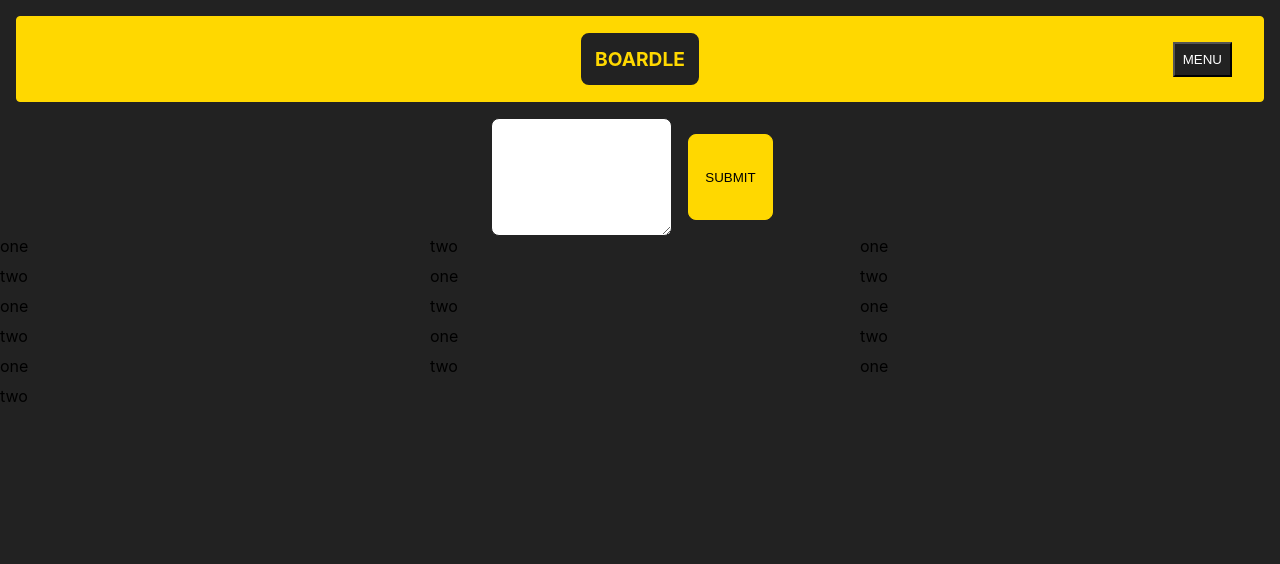
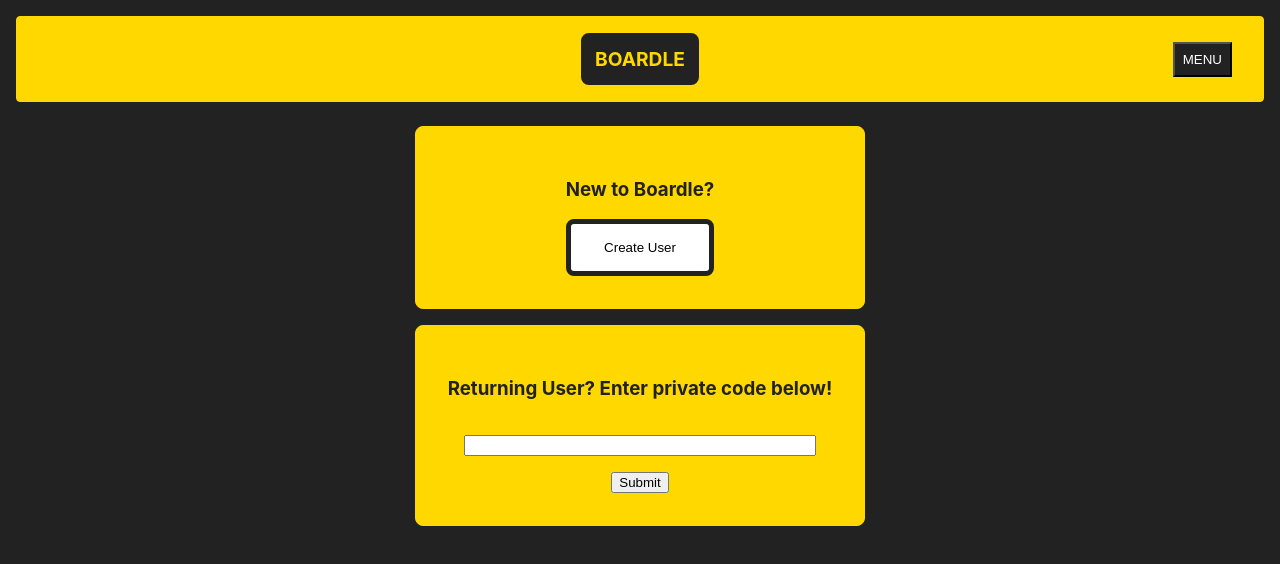
Before and after one commit to alevin93/boardle, a React (Create React App) app: page / in a window 1280 px wide. Shown: the top 564 px of the page. Built offline with nearby package versions, Linux system fonts and the light colour scheme.

Commit message:
uploading

```diff
--- a/src/App.css
+++ b/src/App.css
@@ -41,7 +41,9 @@
 
 .input {
   display: block;
-  min-height: 7rem;
+  padding: 1rem;
+  height: 8rem;
+  overflow: hidden;
   border: 1px #222222 solid;
   border-radius: .5rem;
   text-align: center;
@@ -66,6 +68,54 @@
   gap: 10px;
 }
 
-.copy-link-button {
+.register-card-container {
+  display: grid;
+  justify-content: center;
+  align-items: center;
+}
 
+.create-user-container {
+  display: grid;
+  margin: .5rem;
+  background-color: #FFD800;
+  min-width: 20rem;
+  min-height: 5rem;
+  border: 1px #FFD800 solid;
+  border-radius: .5rem;
+  align-items: center;
+  justify-content: center;
+  padding: 2rem;
 }
+
+.create-user-button {
+  background-color: white;
+  border: 5px solid #222222;
+  padding: 1rem;
+  border-radius: .5rem;
+}
+
+.create-user-text {
+  color: #222222;
+}
+
+.return-user-container {
+  display: grid;
+  background-color: #FFD800;
+  min-width: 20rem;
+  min-height: 5rem;
+  border: 1px #FFD800 solid;
+  border-radius: .5rem;
+  align-items: center;
+  justify-content: center;
+  padding: 2rem;
+  margin: .5rem;
+}
+
+.return-user-input {
+  margin: 1rem
+}
+
+.return-user-submit {
+  max-width: 6rem;
+  margin: auto;
+}
--- a/src/App.js
+++ b/src/App.js
@@ -3,17 +3,29 @@ import './App.css';
 import TopBar from './components/TopBar';
 import Input from './components/Input';
 import Body from './components/Body';
+import Register from './components/Register';
 
 function App() {
 
 
-  return (
+
+  if(localStorage.getItem('user')) {
+    return (
     <>
-    <TopBar />
-    <Input />
-    <Body />
+      <TopBar />
+      <Input />
+      <Body />
     </>
-  );
+    );
+  }
+  else {
+    return (
+      <>
+        <TopBar />
+        <Register />
+      </>
+    )
+  }
 }
 
 export default App;
--- a/src/components/Input.js
+++ b/src/components/Input.js
@@ -8,6 +8,7 @@ function Input() {
   async function handleSubmit() {
     const submitData = async() => {
       let message = {
+        "user" : `${localStorage.getItem('user')}`,
         "data" : `${input}`,
       };
       const response = await fetch("http://localhost:4000/submit", {
--- /dev/null
+++ b/src/components/Register.js
@@ -0,0 +1,43 @@
+import React,{ useState } from 'react'
+
+function Register() {
+
+    const [input, setInput] = useState('');
+
+    const handleCreateUser = async () => {
+        console.log("HandleCreateUser Run");
+        const getNewUser = async() => {
+            console.log("getNewUser Run")
+            const response = await fetch("http://localhost:4000/createUser", {
+              method: 'POST',
+              headers: {
+                'Content-Type': "application/json"
+              },
+            }).then(result => {
+                console.log();
+            })
+        }
+        await getNewUser();
+    }
+
+    const handleSubmit = (e) => {
+        console.log(input);
+    }
+
+  return (
+    <div className='register-card-container'>
+        <div className='create-user-container'>
+            <h3 className='create-user-text'>New to Boardle?</h3>
+            <button className='create-user-button' onClick={handleCreateUser}>Create User</button>
+        </div>
+        <div className='return-user-container'>
+            <h3 className='create-user-text'>Returning User?  Enter private code below!</h3>
+            <input className='return-user-input' onChange={(e) => {
+            setInput(e.target.value)}}></input>
+            <button className='return-user-submit' onClick={handleSubmit}>Submit</button>
+        </div>
+    </div>
+  )
+}
+
+export default Register
```
Also changed, not shown: src/components/Card.js (deleted).
